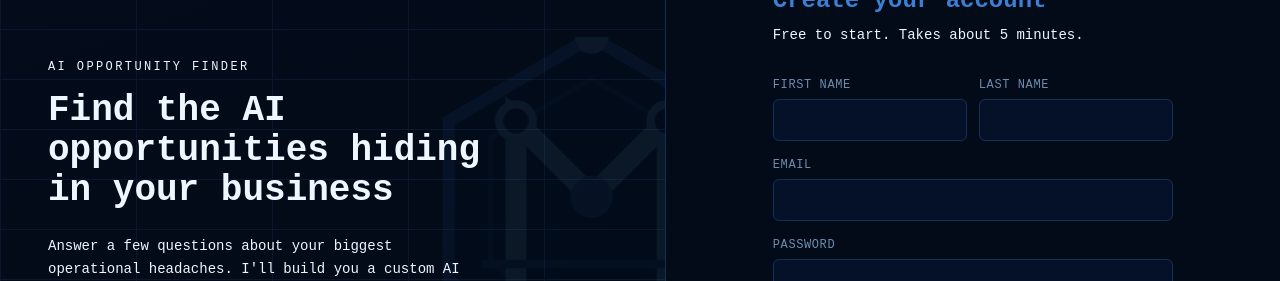
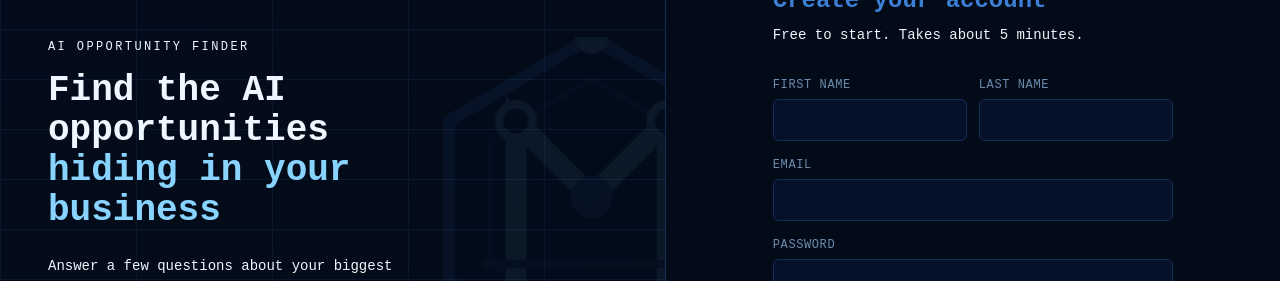
Before and after one commit to jamessmoore/webtechhq-site, a Next.js app: page /signup in a window 1280 px wide. Shown: the part 121-402 px from the top of the page. Built offline with nearby package versions, Linux system fonts and the light colour scheme; no server answers.

Commit message:
Split signup headline onto two lines with accent color, matching Hero style
Breaks after 'opportunities' so 'hiding in your business' echoes the
homepage hero's white-then-accent-blue two-line headline treatment.

Signed-off-by: James S. Moore <james@webtechhq.com>

```diff
--- a/src/app/signup/page.tsx
+++ b/src/app/signup/page.tsx
@@ -64,12 +64,11 @@ export default function SignUpPage() {
           </p>
           <h1
             className="text-3xl xl:text-4xl font-bold leading-tight mb-6"
-            style={{
-              color: "#EEF6FF",
-              fontFamily: "'Courier New', monospace",
-            }}
+            style={{ fontFamily: "'Courier New', monospace" }}
           >
-            Find the AI opportunities hiding in your business
+            <span style={{ color: "#EEF6FF" }}>Find the AI opportunities</span>
+            <br />
+            <span style={{ color: "#89D4FF" }}>hiding in your business</span>
           </h1>
           <p className="text-sm leading-relaxed mb-10">
             Answer a few questions about your biggest operational headaches.
```
